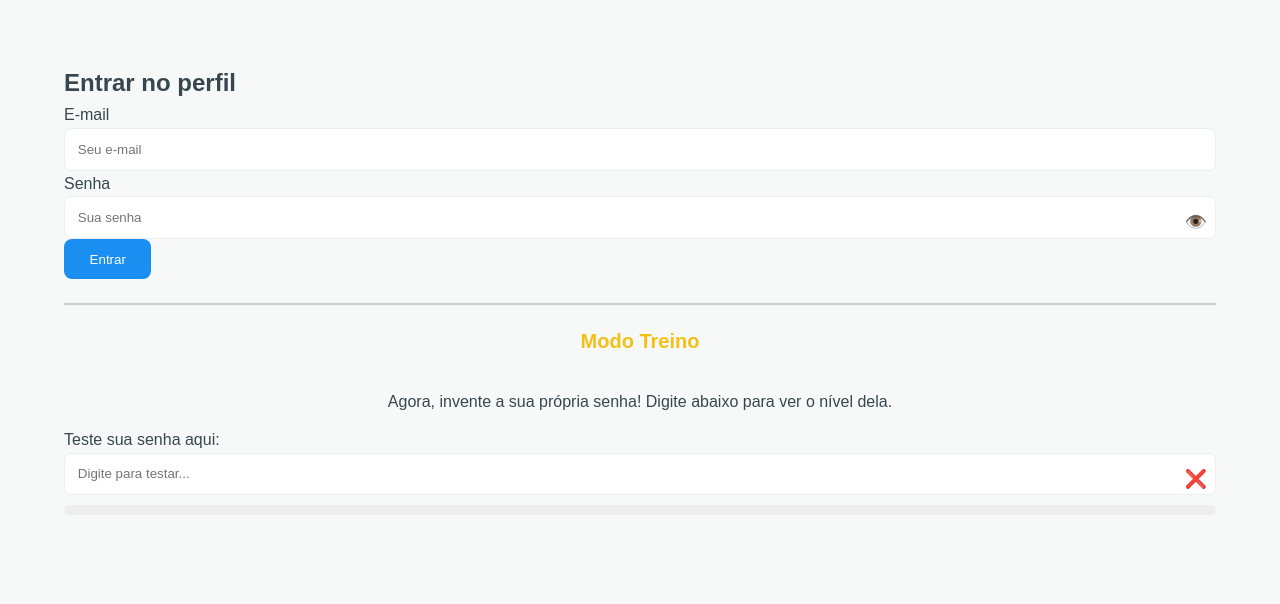
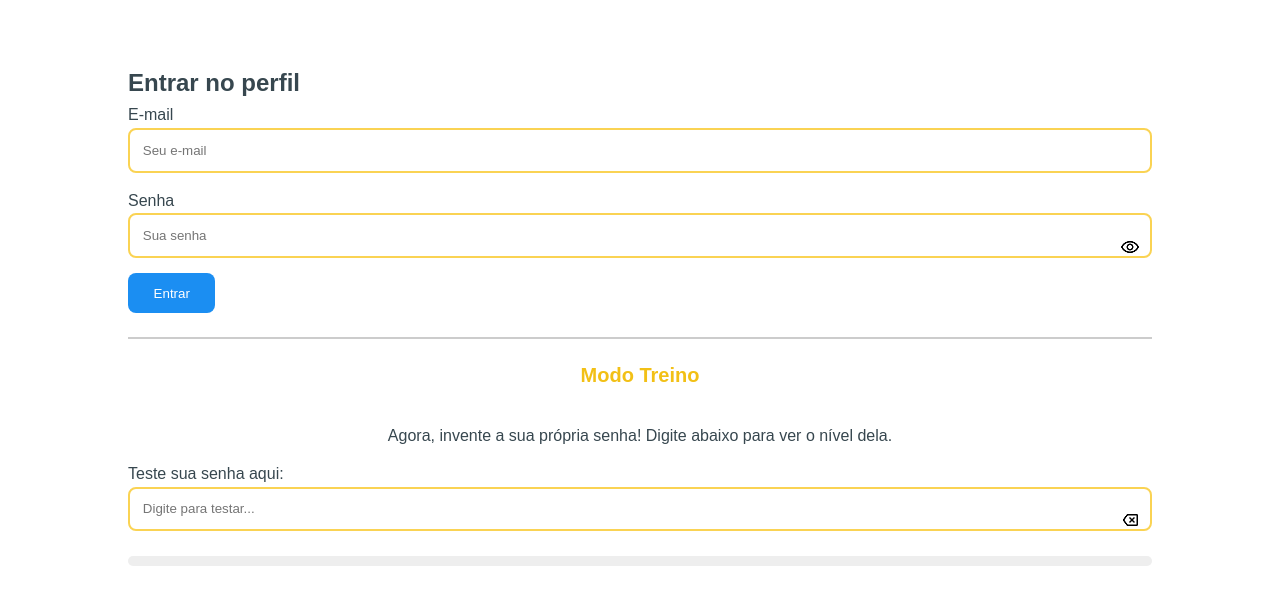
Before and after one commit to servicosavio/adocaoanimal, a plain HTML site: page login.html in a window 1280 px wide. Drawn offline with Linux system fonts and the light colour scheme.

Commit message:
alterações na visualização

```diff
--- a/css/test.css
+++ b/css/test.css
@@ -9,8 +9,8 @@
     --cor-primaria: #F2C016;
     --cor-secundaria: #1B8EF2;
     --cor-texto: #37474F;
-    --cor-fundo: #F7F9F9;
-    --cor-borda-suave: #ECEFF1;
+    --cor-fundo: #ffffff;
+    --cor-borda-suave: #fad353;
     --cor-sucesso: #4CAF50;
     --cor-erro: #E53935;
     --branco: #ffffff;
@@ -38,8 +38,8 @@ body {
 
 /* -------- CONTAINERS -------- */
 .container {
-    width: 90%;
-    max-width: 1200px;
+    width: 80%;
+    max-width: 1100px;
     margin: 0 auto;
 }
 
@@ -225,10 +225,11 @@ button:hover, .btn:hover {
 input, select, textarea {
     width: 100%;
     padding: 0.8rem;
-    border: 1px solid var(--cor-borda-suave);
+    border: 2px solid var(--cor-borda-suave);
     border-radius: 8px;
     outline: none;
     transition: border 0.3s ease;
+    margin-bottom: 15px;
 }
 
 input:focus, select:focus, textarea:focus {
--- a/login.html
+++ b/login.html
@@ -24,7 +24,8 @@
           <div class="password-wrapper org-input">
             <input id="password" name="password" class="input-field input-password" type="password"
               placeholder="Sua senha" required autocomplete="current-password" />
-            <button type="button" aria-label="Mostrar senha" class="btn-eye" id="togglePassword">👁️</button>
+            <button type="button" aria-label="Mostrar senha" class="btn-eye" id="togglePassword"><img src="img1.png"
+                alt="O"></button>
           </div>
 
           <button class="btn-submit" type="submit">Entrar</button>
@@ -42,7 +43,7 @@
           <div class="password-wrapper org-input" style="margin-bottom: 10px;">
             <input id="treino-senha" class="input-field input-password" type="text"
               placeholder="Digite para testar..." />
-            <button type="button" aria-label="Limpar campo" class="btn-eye" id="limparTreino">❌</button>
+            <button type="button" aria-label="Limpar campo" class="btn-eye" id="limparTreino"><img src="img3.png" alt="LIMPAR"></button>
           </div>
 
           <div id="barra-forca"
@@ -146,8 +147,15 @@
 
       toggle.addEventListener('click', () => {
         const isHidden = pwd.type === 'password';
+
+        // Alterna o tipo do campo
         pwd.type = isHidden ? 'text' : 'password';
-        toggle.textContent = isHidden ? '🙈' : '👁️';
+
+        // Atualiza a imagem e o título
+        toggle.innerHTML = isHidden
+          ? '<img src="img2.png" alt="Ocultar senha">'
+          : '<img src="img1.png" alt="Mostrar senha">';
+
         toggle.title = isHidden ? 'Ocultar senha' : 'Mostrar senha';
       });
 
```
Also changed, not shown: img1.png (added), img2.png (added), img3.png (added).
